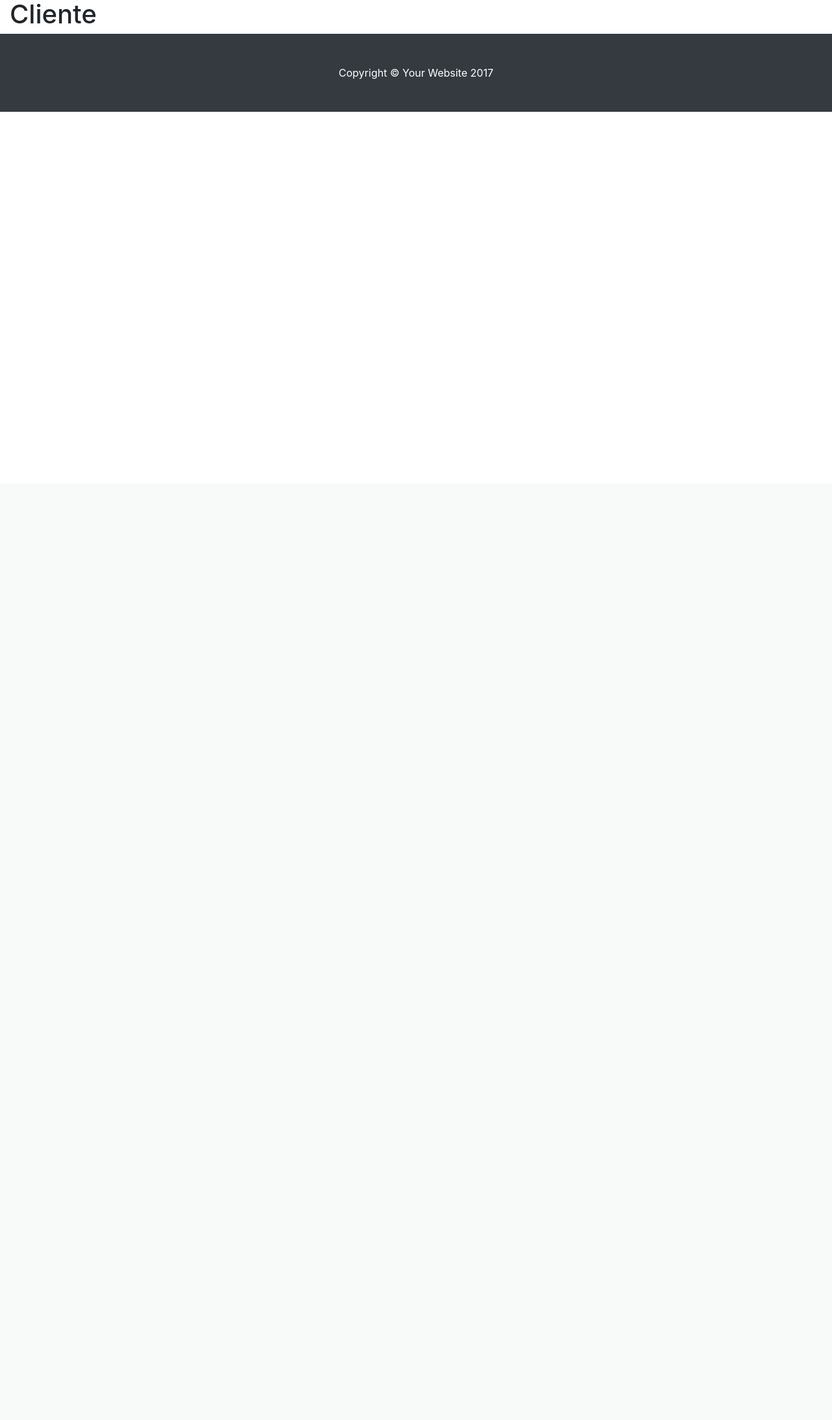
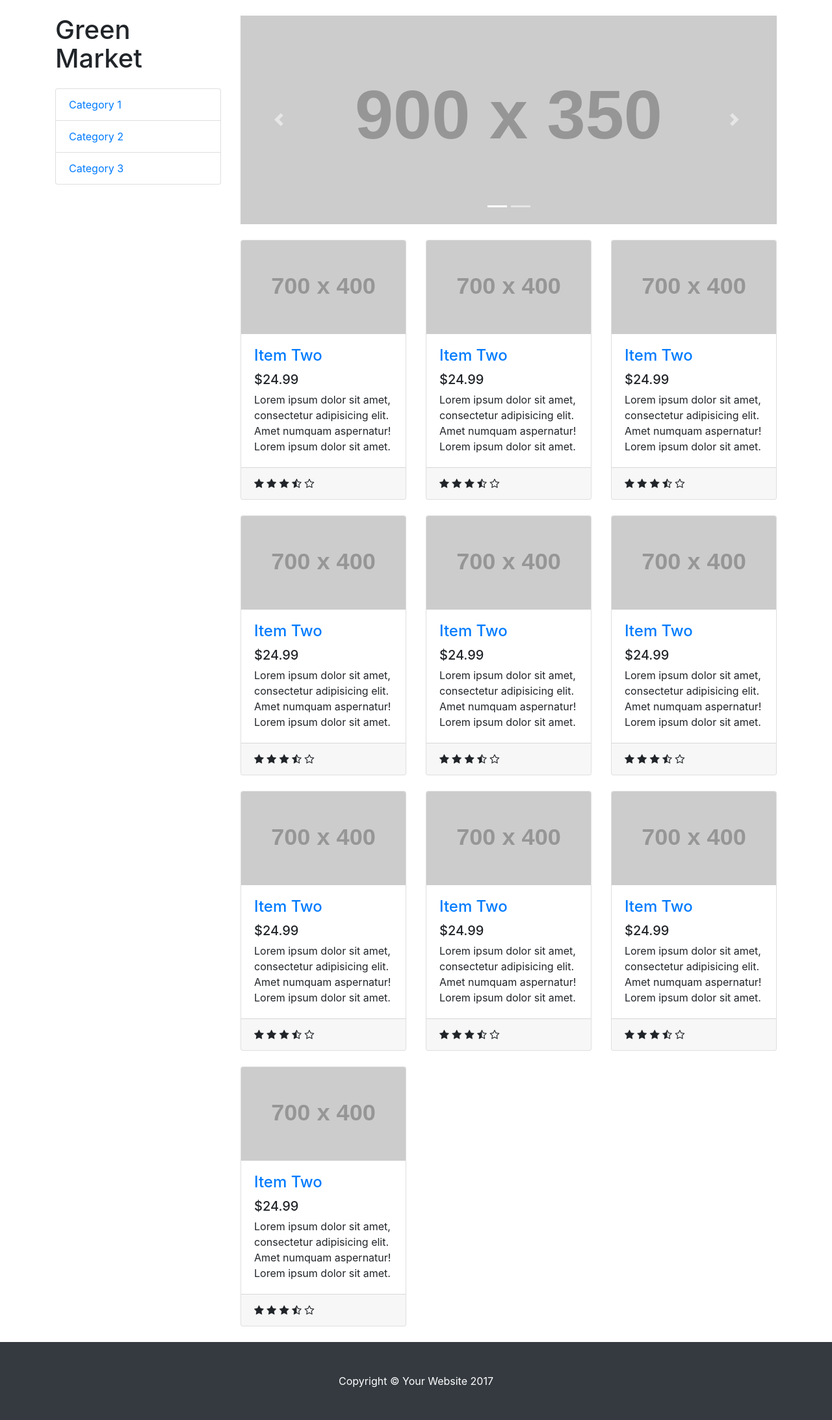
Before and after one commit to davidOrtiz09/GreenMarket-G2, a Django app: page / in a window 1280 px wide. Shown: the part 56-2241 px from the top of the page at 65% size. Before the commit the page ends 228 px from the top, so only its background shows below. Run offline with Django 3.2, Linux system fonts and the light colour scheme; grey boxes labelled with a size stand in for pictures from a placeholder-image service; some libraries are stand-ins or nearby versions.

Commit message:
Lista de productos en el homepage del cliente

```diff
--- /dev/null
+++ b/Cliente/templates/Cliente/_elements/_producto-preview.html
@@ -0,0 +1,20 @@
+<div class="card h-100">
+    <a href="#">
+        <img class="card-img-top" src="http://placehold.it/700x400" alt="">
+    </a>
+    <div class="card-body">
+        <h4 class="card-title">
+            <a href="#">Item Two</a>
+        </h4>
+        <h5>$24.99</h5>
+        <p class="card-text">Lorem ipsum dolor sit amet, consectetur adipisicing elit. Amet numquam
+            aspernatur! Lorem ipsum dolor sit amet.</p>
+    </div>
+    <div class="card-footer">
+        <i class="fa fa-star"></i>
+        <i class="fa fa-star"></i>
+        <i class="fa fa-star"></i>
+        <i class="fa fa-star-half-full"></i>
+        <i class="fa fa-star-o"></i>
+    </div>
+</div>
--- a/Cliente/templates/Cliente/index.html
+++ b/Cliente/templates/Cliente/index.html
@@ -1,11 +1,55 @@
 {% extends 'MarketPlace/_common/base.html' %}
 {% block main %}
     <section>
-        <div class="container-fluid">
+        <div class="container">
             <div class="row">
-                <div class="col-12">
-                    <h1>Cliente</h1>
+
+
+                <div class="col-lg-3">
+                    <h1 class="my-4">Green Market</h1>
+                    <div class="list-group">
+                        <a href="#" class="list-group-item">Category 1</a>
+                        <a href="#" class="list-group-item">Category 2</a>
+                        <a href="#" class="list-group-item">Category 3</a>
+                    </div>
                 </div>
+
+                <div class="col-lg-9">
+
+                    <div id="carouselExampleIndicators" class="carousel slide my-4" data-ride="carousel">
+                        <ol class="carousel-indicators">
+                            <li data-target="#carouselExampleIndicators" data-slide-to="0" class="active"></li>
+                            <li data-target="#carouselExampleIndicators" data-slide-to="1"></li>
+                        </ol>
+                        <div class="carousel-inner" role="listbox">
+                            <div class="carousel-item active">
+                                <img class="d-block img-fluid" src="http://placehold.it/900x350" alt="First slide">
+                            </div>
+                            <div class="carousel-item">
+                                <img class="d-block img-fluid" src="http://placehold.it/900x350" alt="Second slide">
+                            </div>
+                        </div>
+                        <a class="carousel-control-prev" href="#carouselExampleIndicators" role="button"
+                           data-slide="prev">
+                            <span class="carousel-control-prev-icon" aria-hidden="true"></span>
+                            <span class="sr-only">Previous</span>
+                        </a>
+                        <a class="carousel-control-next" href="#carouselExampleIndicators" role="button"
+                           data-slide="next">
+                            <span class="carousel-control-next-icon" aria-hidden="true"></span>
+                            <span class="sr-only">Next</span>
+                        </a>
+                    </div>
+
+                    <div class="row">
+                        {% for x in '1232456789' %}
+                            <div class="col-lg-4 col-md-6 mb-4">
+                                {% include 'Cliente/_elements/_producto-preview.html' %}
+                            </div>
+                        {% endfor %}
+                    </div>
+                </div>
+
             </div>
         </div>
     </section>
--- a/MarketPlace/templates/MarketPlace/_common/base.html
+++ b/MarketPlace/templates/MarketPlace/_common/base.html
@@ -17,6 +17,7 @@
     <!-- Custom styles for this template -->
     <link href="{% static 'MarketPlace/theme/css/shop-homepage.css' %}" rel="stylesheet">
 
+    <link href="{% static 'MarketPlace/font-awesome/css/font-awesome.min.css' %}" rel="stylesheet">
 </head>
 
 <body>
```
